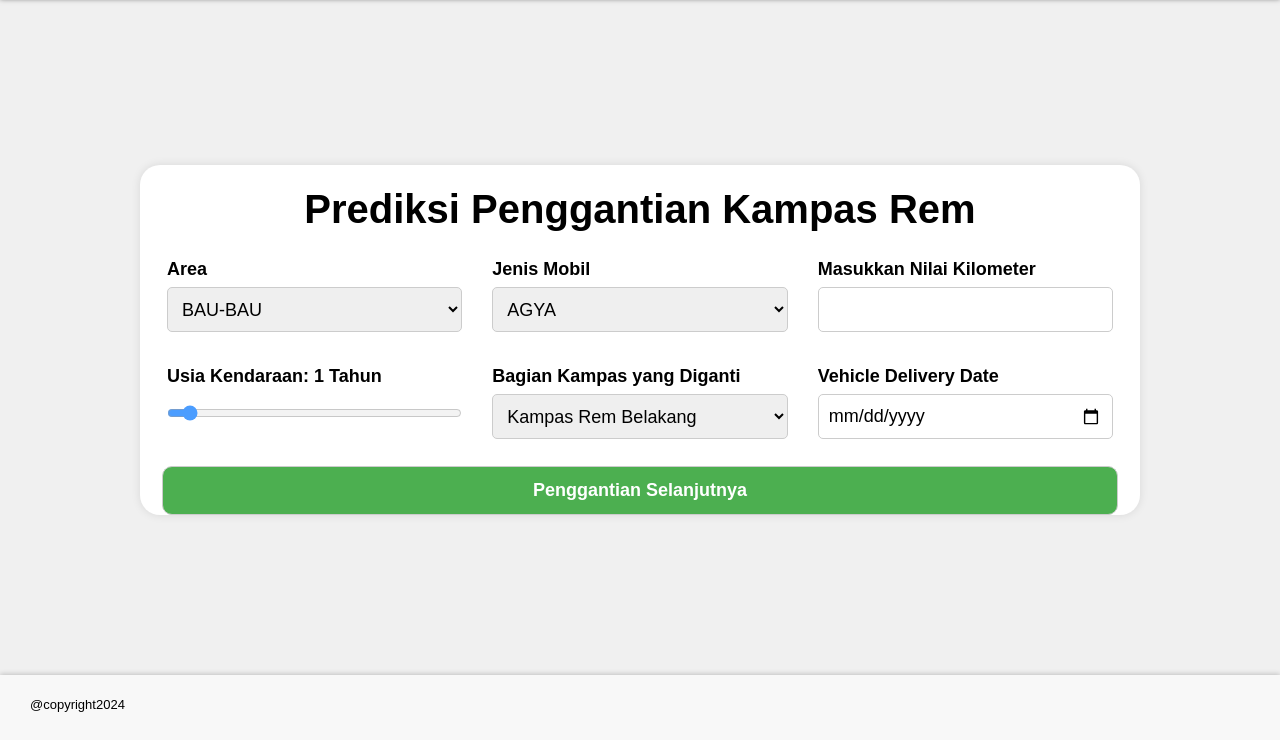
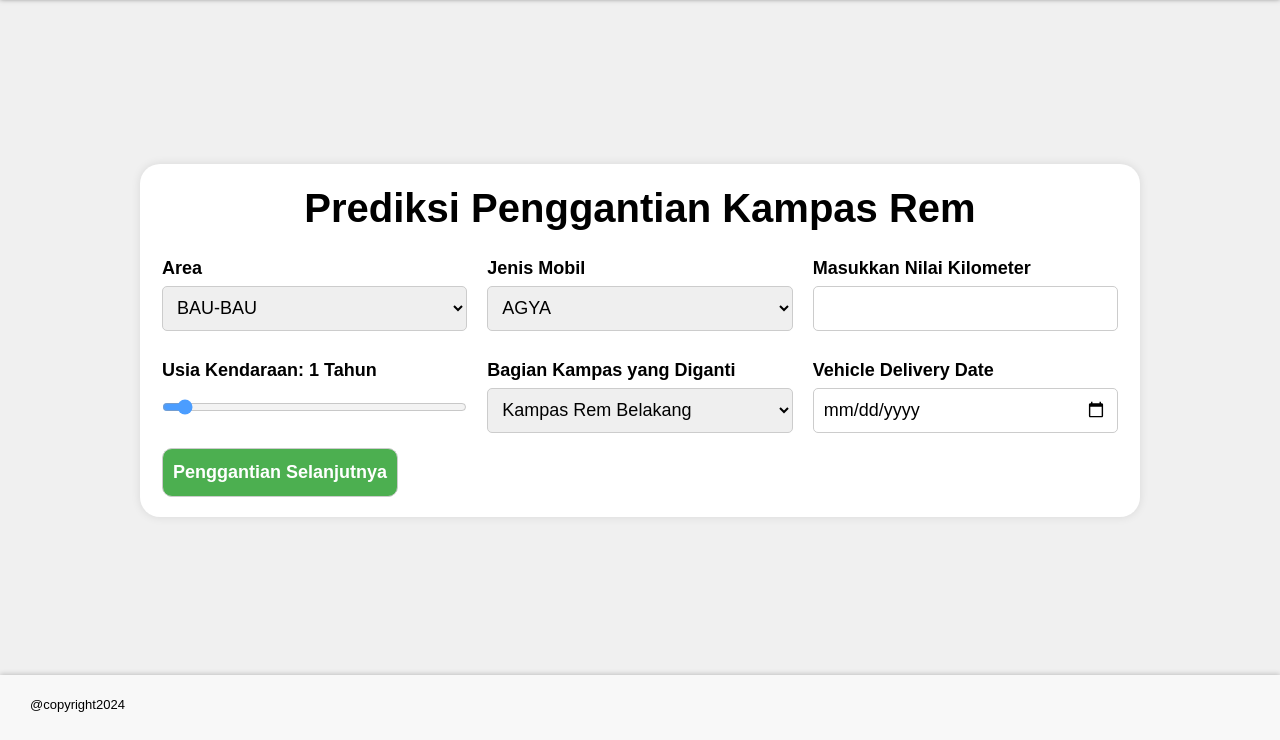
Before and after one commit to ANDIMUHAMMADHAKAM/Predictive_Maintenance, a Flask app: page /brake in a window 1280 px wide. Shown: the part 60-800 px from the top of the page. Run offline with Flask 2, Linux system fonts and the light colour scheme; parts of the project's set-up code (start-up, migrations or seed data) failed here and were passed over.

Commit message:
styles.css

```diff
--- a/static/styles.css
+++ b/static/styles.css
@@ -83,14 +83,14 @@ header {
     justify-content: space-between;
     margin-left: -10px auto;
     margin-right: -10px auto;
-    margin-bottom: 10px;
+    margin-bottom: 3px;
 }
 
 .form-group {
     flex: 1 1 30%;
     min-width: 200px;
     box-sizing: border-box;
-    margin: 15px;
+    margin: 10px;
     font-size: 18px;
     margin-top: 15px;
     color: #000000;
@@ -164,6 +164,9 @@ button {
     font-size: 18px;
     display: block;
     border-radius: 10px;
+    margin-bottom: 20px;
+    max-width: fit-content;
+    margin-left: 10px;
 }
 
 button:hover {
```
